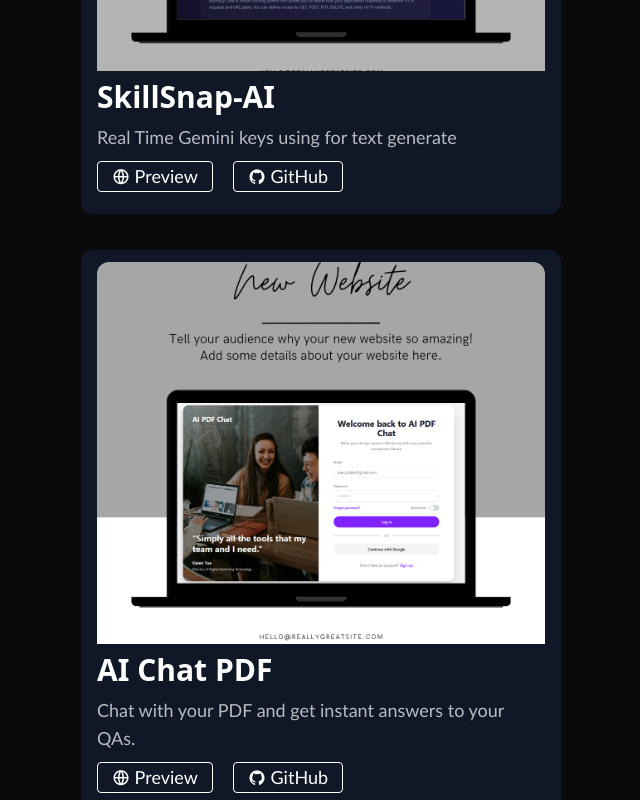
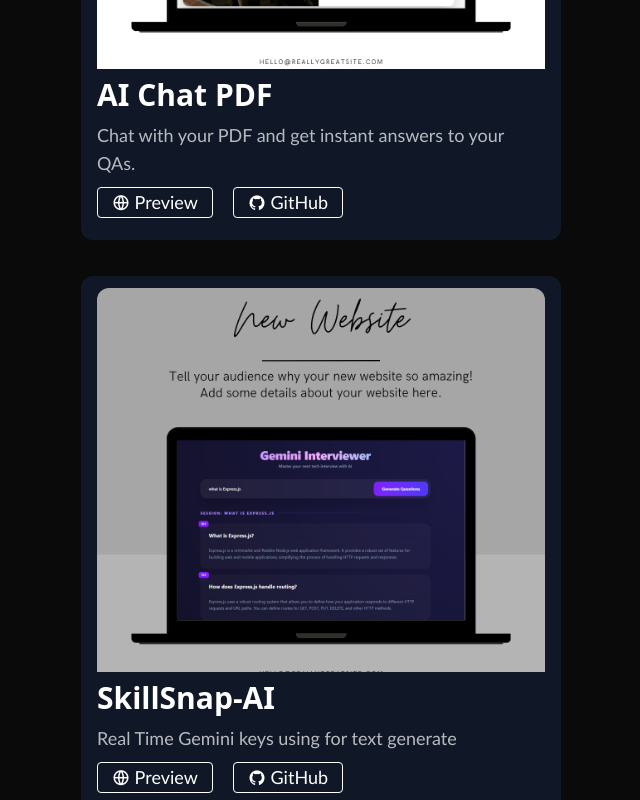
Before and after one commit to rajpal-singh-code/Portfolio--Rajpal, a React (Vite) app: page / in a window 1280 px wide. Shown: the part 1500-2300 px from the top of the page, without its empty margins (87-727 px from the left). Built offline with nearby package versions, Linux system fonts and the light colour scheme; the HTML template or start-up script is replaced by a standard one.

Commit message:
fix ProjectCard in Home page

```diff
--- a/src/Component/ProjectCard.jsx
+++ b/src/Component/ProjectCard.jsx
@@ -5,18 +5,18 @@
 const ProjectCard = () => {
   let data = [
     {
+      img: AICHAT_Pdf,
+      heading: "AI Chat PDF",
+      description: "Chat with your PDF and get instant answers to your QAs.",
+      vercel: "https://ai-pdf-chat-zk38.vercel.app/",
+      github: "https://github.com/rajpal-singh-code/AI-PDF-Chat",
+    },
+    {
       img: gemini,
       heading: "SkillSnap-AI",
       description: "Real Time Gemini keys using for text generate",
       vercel: "https://skill-snap-ai-4trx.vercel.app/",
       github: "https://github.com/rajpal-singh-code/SkillSnap-AI",
-    },
-    {
-      img: AICHAT_Pdf,
-      heading: "AI Chat PDF",
-      description: "Chat with your PDF and get instant answers to your QAs.",
-      versel: "https://ai-pdf-chat-zk38.vercel.app/",
-      github: "https://github.com/rajpal-singh-code/AI-PDF-Chat",
     },
   ];
 
```
